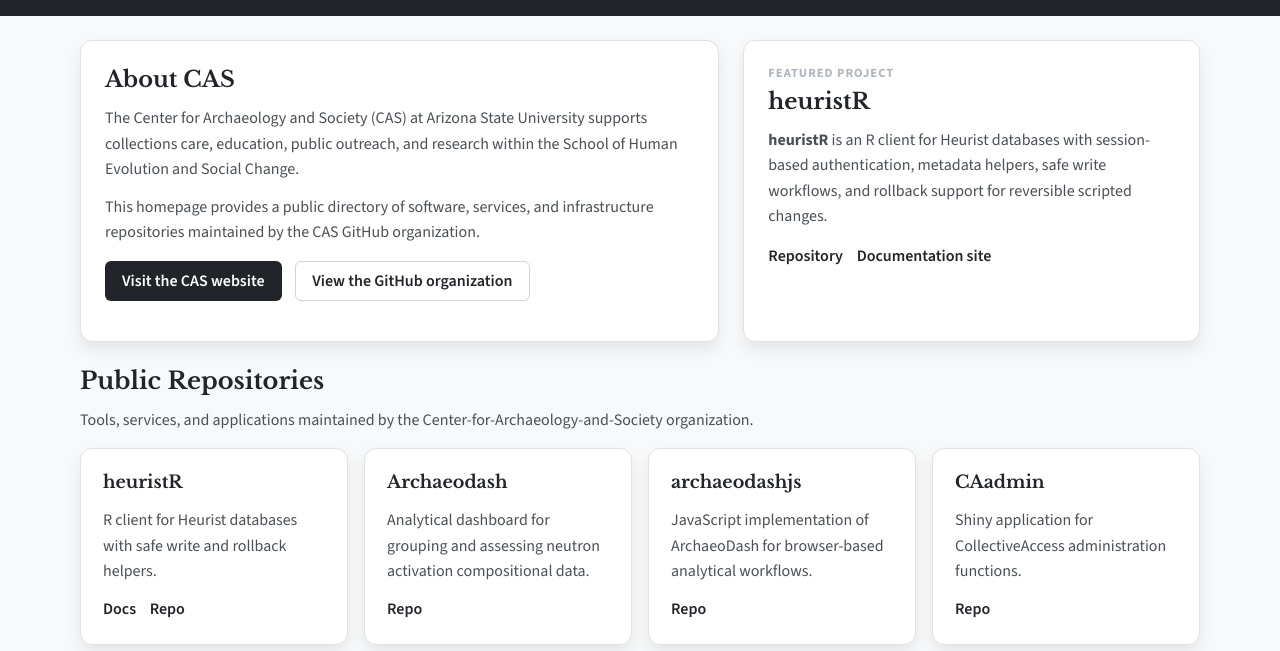
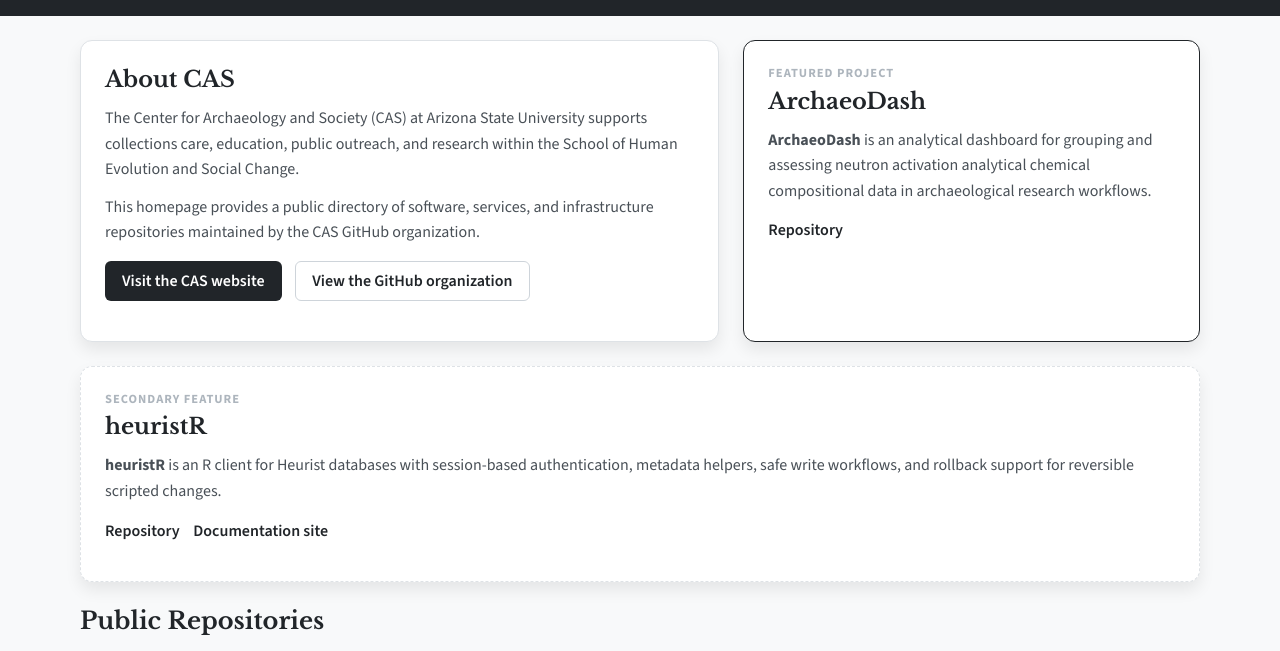
Before and after one commit to Center-for-Archaeology-and-Society/center-for-archaeology-and-society.github.io, a plain HTML site: page index.html in a window 1280 px wide. Shown: the part 88-739 px from the top of the page. Drawn offline with nearby package versions, Linux system fonts and the light colour scheme.

Commit message:
Feature Archaeodash and add site disclaimer

```diff
--- a/index.html
+++ b/index.html
@@ -58,9 +58,26 @@
             </div>
           </article>
 
-          <article class="card featured-project">
+          <article class="card featured-project primary-feature">
             <div class="card-body">
               <p class="section-label">Featured Project</p>
+              <h2 class="card-title">ArchaeoDash</h2>
+              <p class="card-text">
+                <strong>ArchaeoDash</strong> is an analytical dashboard for
+                grouping and assessing neutron activation analytical chemical
+                compositional data in archaeological research workflows.
+              </p>
+              <p class="card-links">
+                <a href="https://github.com/Center-for-Archaeology-and-Society/Archaeodash">Repository</a>
+              </p>
+            </div>
+          </article>
+        </section>
+
+        <section class="secondary-feature-wrap">
+          <article class="card featured-project secondary-feature">
+            <div class="card-body">
+              <p class="section-label">Secondary Feature</p>
               <h2 class="card-title">heuristR</h2>
               <p class="card-text">
                 <strong>heuristR</strong> is an R client for Heurist databases
@@ -184,6 +201,12 @@
                 Questions about CAS repositories or digital workflows can be directed to
                 <a href="mailto:rbischoff@asu.edu">rbischoff@asu.edu</a>.
               </p>
+              <p class="card-text disclaimer">
+                This website and the associated GitHub repositories are maintained
+                by contributors affiliated with the Center for Archaeology and
+                Society. They are not official Arizona State University websites
+                or officially managed ASU information systems.
+              </p>
             </div>
           </div>
         </footer>
--- a/styles.css
+++ b/styles.css
@@ -123,6 +123,10 @@
   margin-bottom: 1.5rem;
 }
 
+.secondary-feature-wrap {
+  margin-bottom: 1.5rem;
+}
+
 .card,
 .repo-card {
   background: var(--surface);
@@ -161,6 +165,14 @@
   font-weight: 600;
 }
 
+.primary-feature {
+  border-color: var(--dark);
+}
+
+.secondary-feature {
+  border-style: dashed;
+}
+
 .repo-section {
   margin-top: 0.5rem;
 }
@@ -193,6 +205,10 @@
   margin-top: 2rem;
 }
 
+.disclaimer {
+  font-size: 0.95rem;
+}
+
 @media (max-width: 760px) {
   .container {
     width: min(1120px, calc(100% - 1rem));
```
